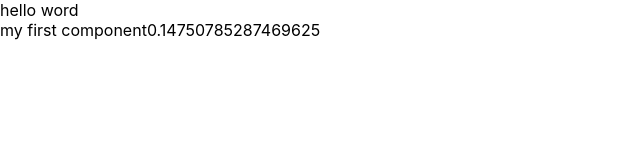
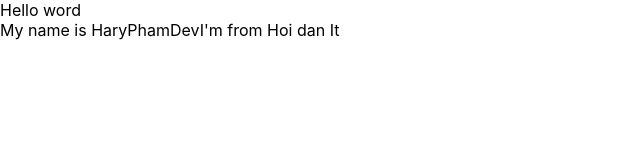
Before and after one commit to kled51021/Learn-React, a React (Create React App) app: page / in a window 1280 px wide. Shown: the top 160 px of the page, without its empty margins (0-640 px from the left). Built offline with nearby package versions, Linux system fonts and the light colour scheme.

Commit message:
video 17

```diff
--- a/src/App.js
+++ b/src/App.js
@@ -3,15 +3,17 @@ import './App.css';
 import { useDispatch, useSelector } from 'react-redux';
 import { increaseCounter, decreaseCounter } from './redux/action/counterAction';
 import MyComponent from './components/MyComponets';
-
-const App = () => {
-  const count = useSelector(state => state.counter.count);
-  const dispatch = useDispatch();
+import React from 'react';
+class App extends React.Component {
+  render() {
     return (
-    <div>
-      hello word
+      <div>Hello word
         <MyComponent></MyComponent>
       </div>
+    )
+  }
+}
+export default App
 /* { <div className="App">
   <header className="App-header">
     <img src={logo} className="App-logo" alt="logo" />
@@ -23,7 +25,3 @@ const App = () => {
     <button onClick={() => dispatch(decreaseCounter())}>Decrease</button>
   </header>
 </div> } */
-  );
-}
-
-export default App;
--- a/src/components/MyComponets.js
+++ b/src/components/MyComponets.js
@@ -2,12 +2,19 @@
 // function component
 import React from "react";
 class MyComponent extends React.Component {
+    state = {
+        name: "HaryPhamDev",
+        address: "Hoi dan It",
+        age: 26
+    };
     //JSX -- có thể viết code js trong html
     render() {
         return (
 
-            <div>my first component
-                {Math.random()}
+            <div>
+                My name is {this.state.name}
+                I'm from {this.state.address}
+
             </div>
         );
     }
```
Lines whose indentation alone changed are shown as unchanged.
